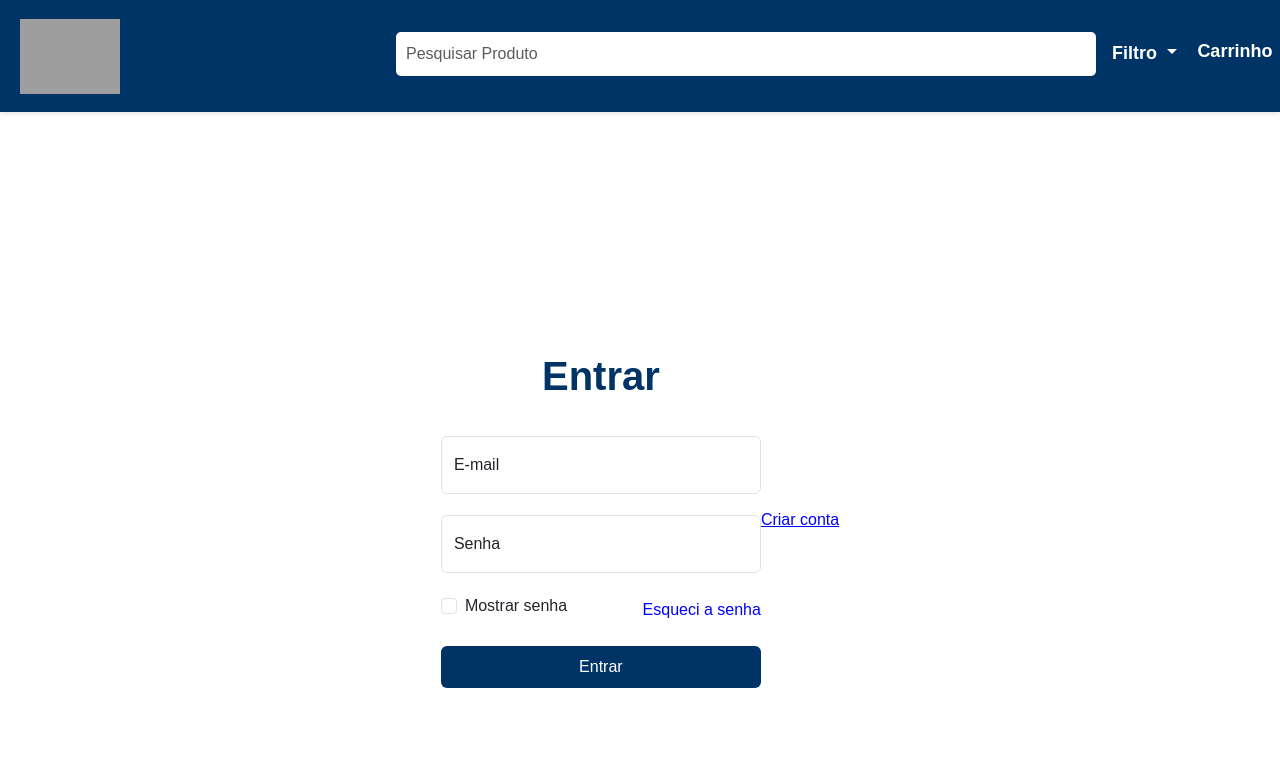
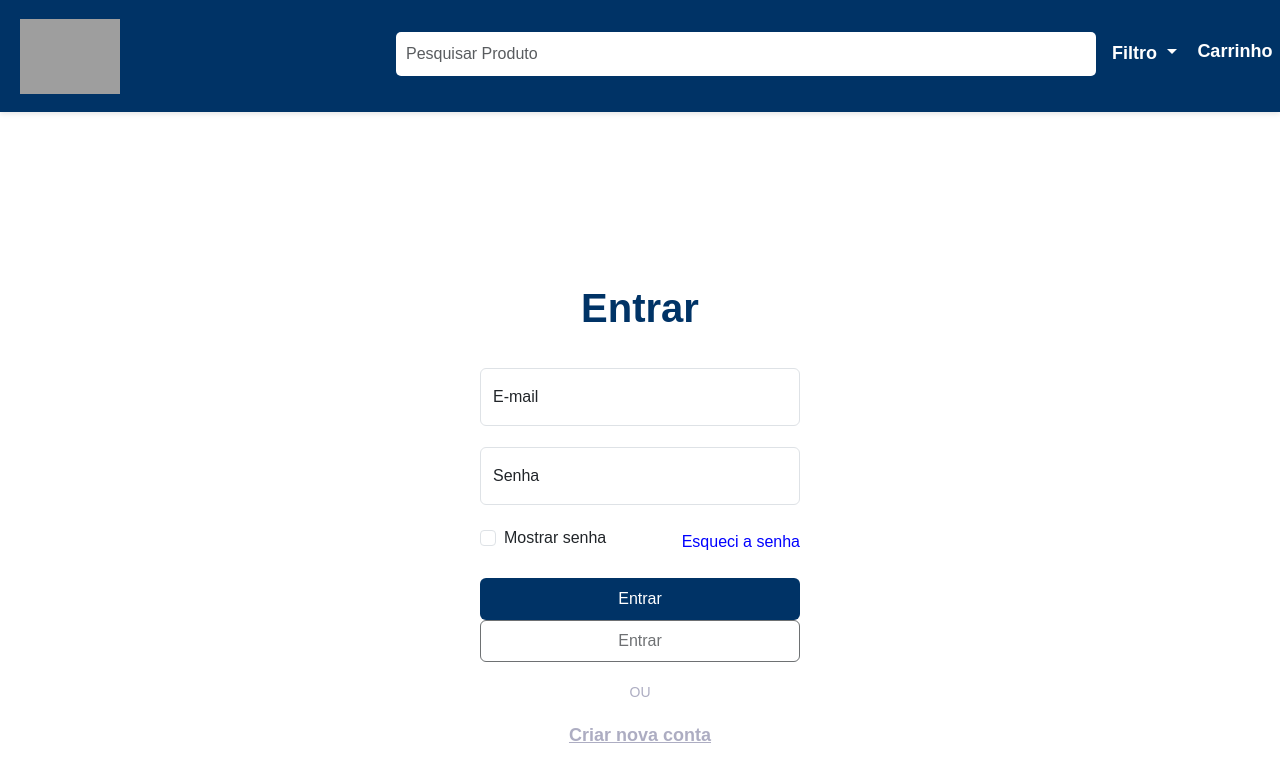
Before and after one commit to JPewg0/Warejeira-front-end, an Angular app: page /login in a window 1280 px wide. Shown: the top 782 px of the page. Built offline with nearby package versions, Linux system fonts and the light colour scheme; grey boxes are pictures that could not be loaded.

Commit message:
alteracao login

```diff
--- a/src/app/components/pages/login/login.component.html
+++ b/src/app/components/pages/login/login.component.html
@@ -49,6 +49,13 @@
             <a routerLink="/user-registration" class="text-decoration-none">Esqueci a senha</a>
         </div>
         <button class="btn custom-btn w-100 py-2">Entrar</button>
+
+        <!-- Botão de Login -->
+        <button type="submit" class="btn custom-btn w-100 py-2" [disabled]="loginForm.invalid">Entrar</button>
+
+        <!-- Criar Nova Conta -->
+        <p>OU</p>
+        <h4><a [routerLink]="'/user-registration'" class="register-link">Criar nova conta</a></h4>
+
     </form>
-    <a href="/user-registration" >Criar conta</a>
 </main>
```
